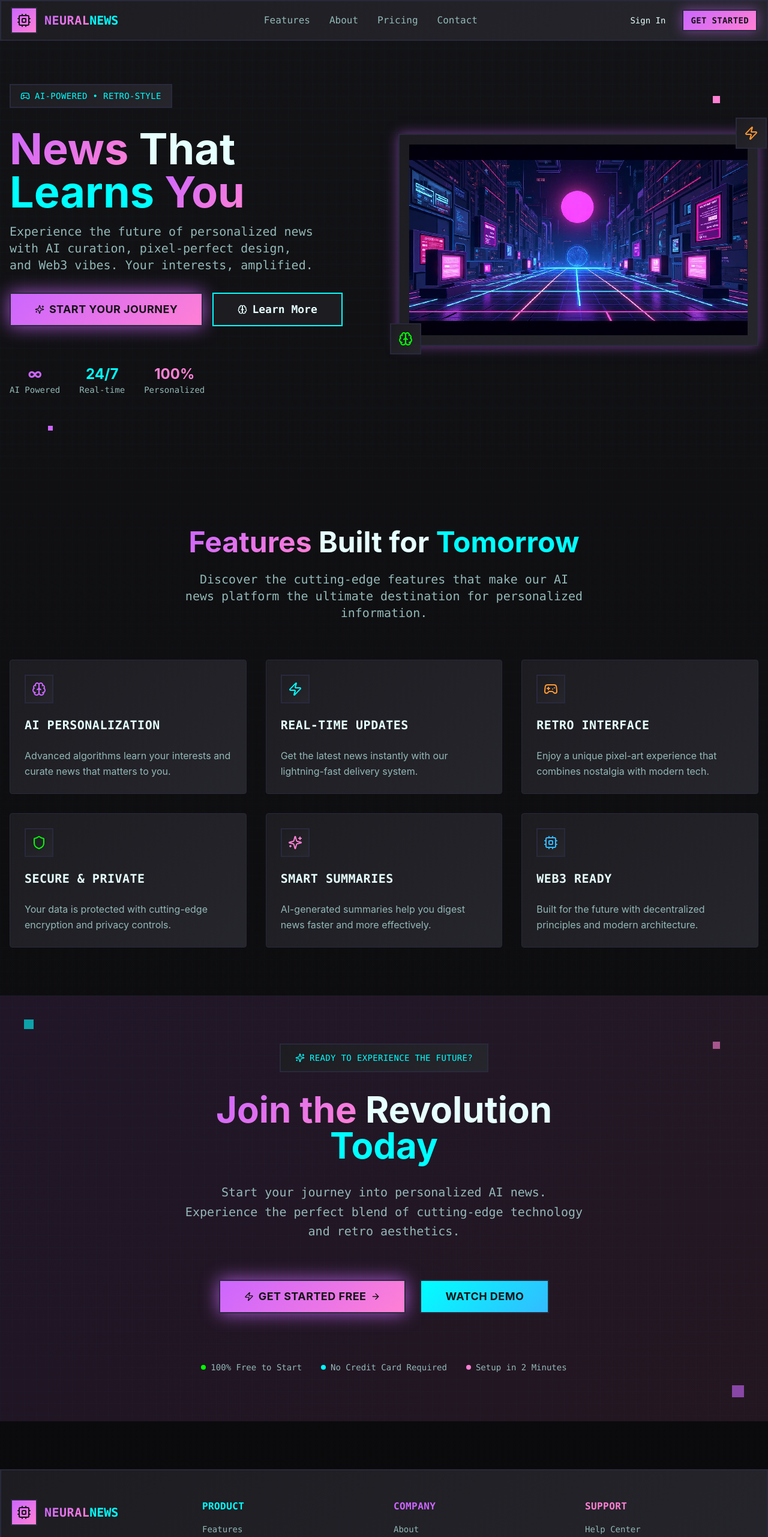
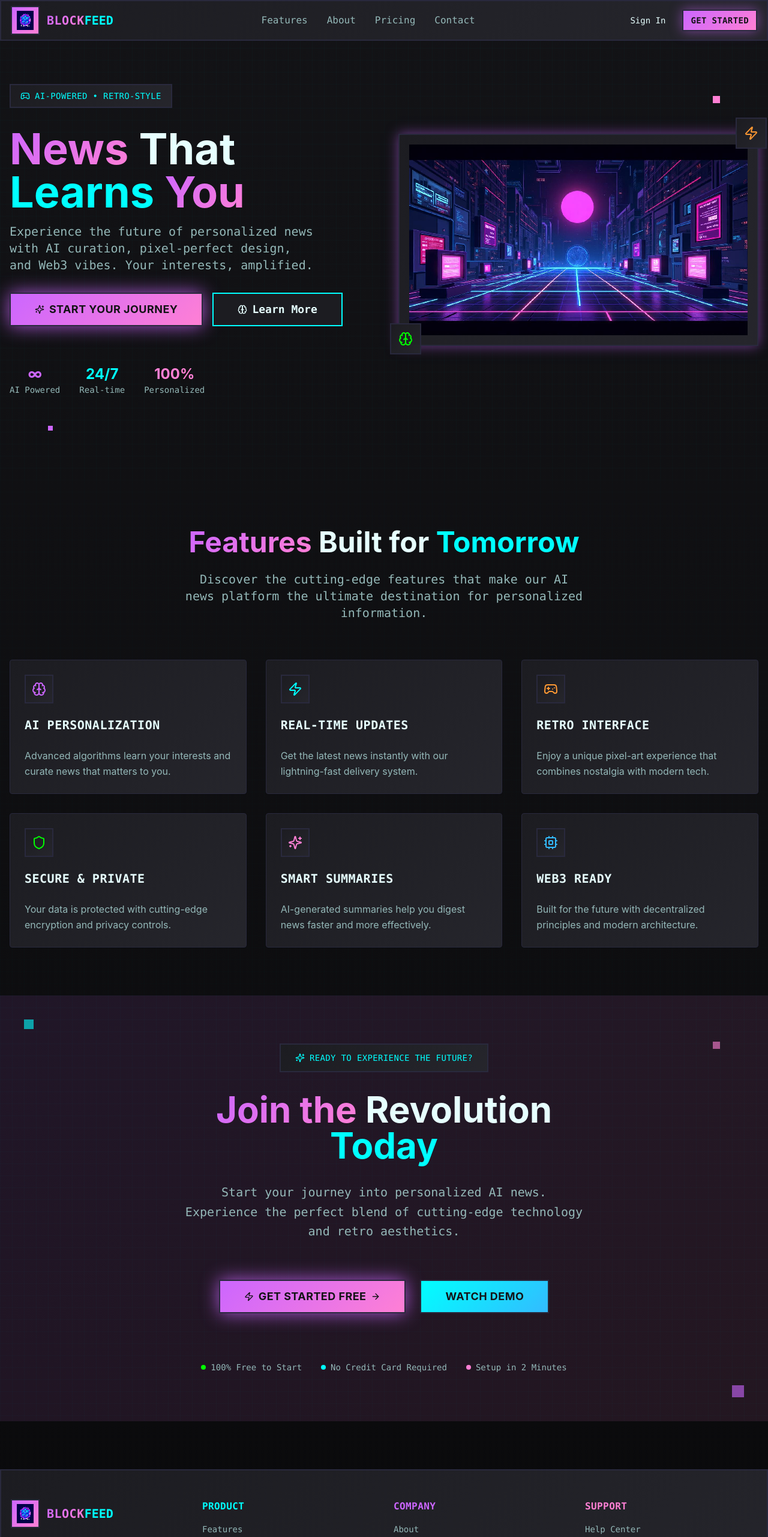
Before and after one commit to asmit-inzanist/Blockfeed, a React (Vite) app: page / in a window 1280 px wide. Shown: the top 2563 px of the page at 60% size. Built offline with nearby package versions, Linux system fonts and the light colour scheme.

Commit message:
Update company name and logo
Change company name to BlockFeed and create a tech-forward logo.

```diff
--- a/src/components/Footer.tsx
+++ b/src/components/Footer.tsx
@@ -1,4 +1,5 @@
-import { Cpu, Github, Twitter, MessageCircle } from "lucide-react";
+import { Github, Twitter, MessageCircle } from "lucide-react";
+import blockfeedLogo from "@/assets/blockfeed-logo.png";
 
 const Footer = () => {
   return (
@@ -8,16 +9,21 @@ const Footer = () => {
           {/* Brand */}
           <div className="space-y-4">
             <div className="flex items-center gap-3">
-              <div className="pixel-border bg-gradient-primary p-2 rounded-sm">
-                <Cpu className="h-6 w-6 text-primary-foreground" />
+              <div className="pixel-border bg-gradient-primary p-2 rounded-sm w-12 h-12 flex items-center justify-center">
+                <img
+                  src={blockfeedLogo}
+                  alt="BlockFeed Logo"
+                  className="w-8 h-8"
+                  style={{ imageRendering: 'pixelated' }}
+                />
               </div>
               <div className="font-bold font-mono">
-                <span className="gradient-text text-xl tracking-wide">NEURAL</span>
-                <span className="text-neon-cyan text-xl">NEWS</span>
+                <span className="gradient-text text-xl tracking-wide">BLOCK</span>
+                <span className="text-neon-cyan text-xl">FEED</span>
               </div>
             </div>
             <p className="text-muted-foreground font-mono text-sm leading-relaxed">
-              The future of personalized AI news, delivered with retro style and cutting-edge technology.
+              The future of personalized AI news, delivered with retro style and cutting-edge blockchain technology.
             </p>
           </div>
 
@@ -58,7 +64,7 @@ const Footer = () => {
         {/* Bottom section */}
         <div className="border-t border-border mt-12 pt-8 flex flex-col md:flex-row justify-between items-center gap-4">
           <p className="text-muted-foreground text-sm font-mono">
-            © 2024 NeuralNews. All rights reserved. Built with 💜 for the future.
+            © 2024 BlockFeed. All rights reserved. Built with 💜 for the future.
           </p>
 
           {/* Social links */}
--- a/src/components/Header.tsx
+++ b/src/components/Header.tsx
@@ -1,5 +1,6 @@
 import { Button } from "@/components/ui/button";
-import { Cpu, Menu } from "lucide-react";
+import { Menu } from "lucide-react";
+import blockfeedLogo from "@/assets/blockfeed-logo.png";
 
 const Header = () => {
   return (
@@ -8,12 +9,17 @@ const Header = () => {
         <div className="flex items-center justify-between h-16">
           {/* Logo */}
           <div className="flex items-center gap-3">
-            <div className="pixel-border bg-gradient-primary p-2 rounded-sm">
-              <Cpu className="h-6 w-6 text-primary-foreground" />
+            <div className="pixel-border bg-gradient-primary p-2 rounded-sm w-12 h-12 flex items-center justify-center">
+              <img
+                src={blockfeedLogo}
+                alt="BlockFeed Logo"
+                className="w-8 h-8"
+                style={{ imageRendering: 'pixelated' }}
+              />
             </div>
             <div className="font-bold font-mono">
-              <span className="gradient-text text-xl tracking-wide">NEURAL</span>
-              <span className="text-neon-cyan text-xl">NEWS</span>
+              <span className="gradient-text text-xl tracking-wide">BLOCK</span>
+              <span className="text-neon-cyan text-xl">FEED</span>
             </div>
           </div>
 
```
Also changed, not shown: src/assets/blockfeed-logo.png (added).
